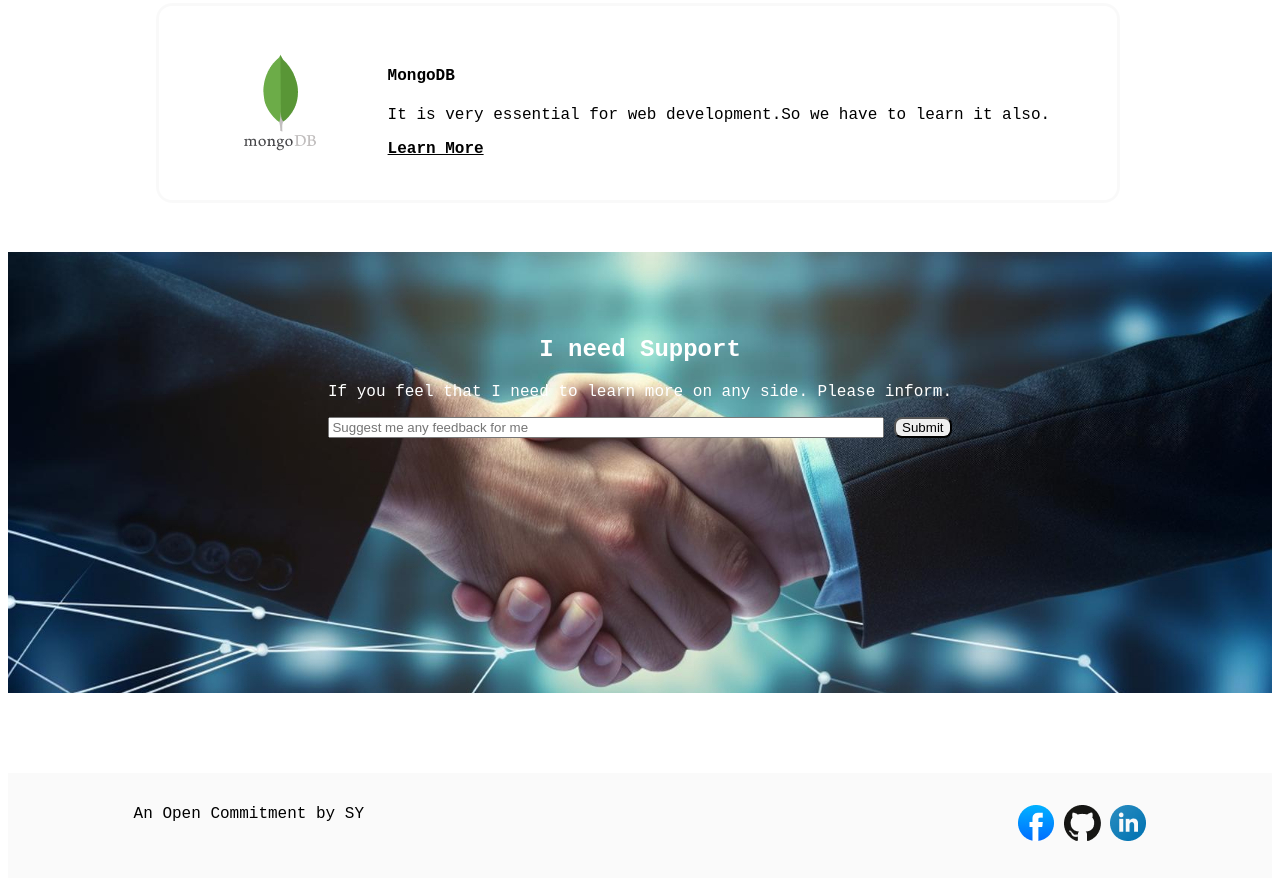
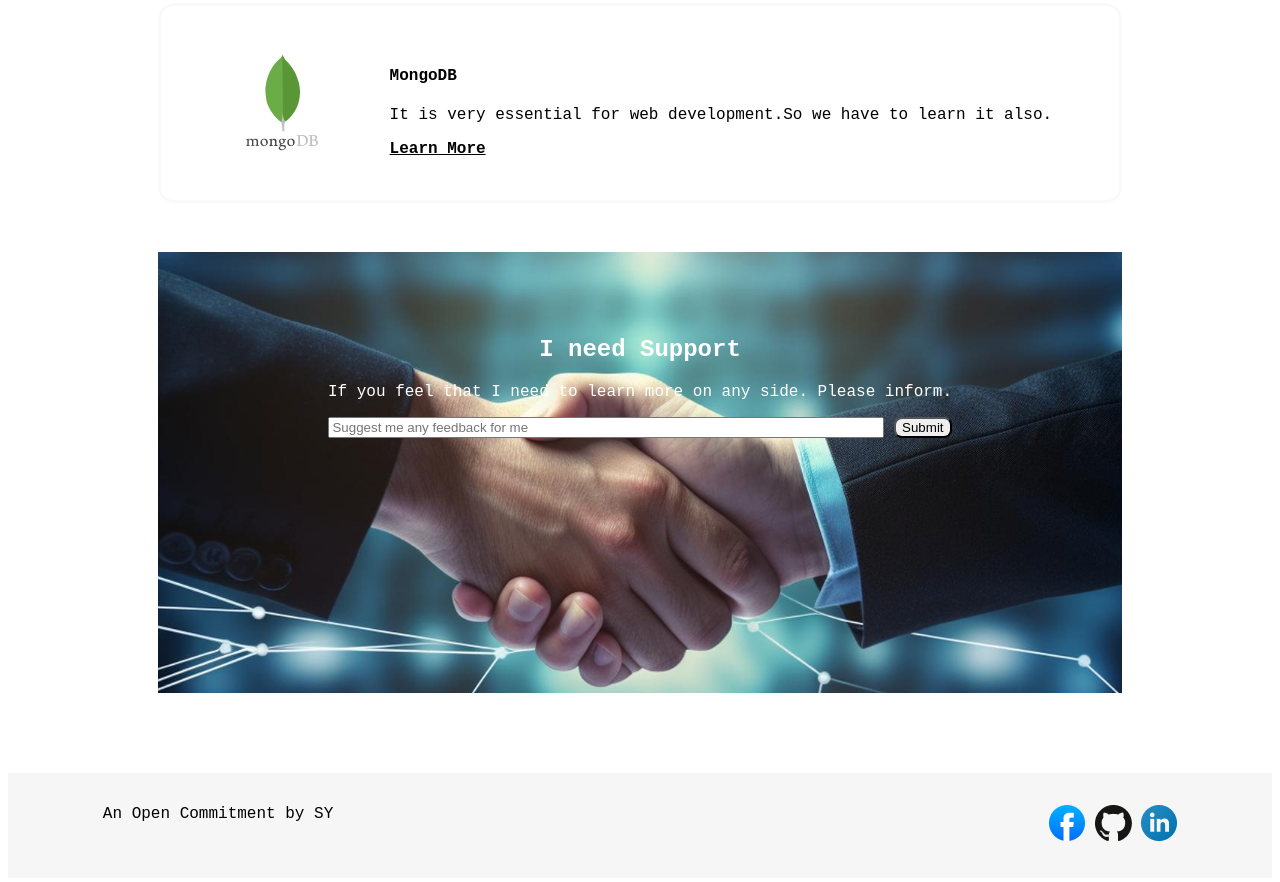
Before and after one commit to SultanaYeasmin/assignment-1, a plain HTML site: page index.html in a window 1280 px wide. Shown: the part 4199-5081 px from the top of the page. Drawn offline with Linux system fonts and the light colour scheme; a web font is replaced by a local one.

Commit message:
last sectio changedn

```diff
--- a/index.html
+++ b/index.html
@@ -26,7 +26,7 @@
             <p class="banner-description">From programming hero, I am learning Web development. For Web Development, i have to learn HTML, CSS,
                 Javascript, etc. Feel free to connect with me for any query about programming hero.
             </p>
-            <button class="banner-btn">Contact with me</button>
+            <button class="banner-btn" t>Contact with me</button>
         </div>
     </header>
 
@@ -147,32 +147,34 @@
                 </div>
             </div>
         </section>
+        <section>
+            <div class="last-details">
+                <h2>I need Support</h2>
+                <p>If you feel that I need to learn more on any side. Please inform.</p>
+                <form action="">
+                    <input style="width: 548px;" type="text" name="" id="" placeholder="Suggest me any feedback for me">
+                    <input style="border-radius: 8px;" type="submit" value="Submit">
+                </form>
+                </div>
+        </section>
 
     </main>
 
-    <footer>
-        <div class="footer-details">
-            <h2>I need Support</h2>
-            <p>If you feel that I need to learn more on any side. Please inform.</p>
-            <form action="">
-                <input style="width: 548px;" type="text" name="" id="" placeholder="Suggest me any feedback for me">
-                <input style="border-radius: 8px;" type="submit" value="Submit">
-            </form>
+    <footer class="footer-bg">
 
-        </div>
-        <div class="footer-bg">
+
             <div class="footer-icon">
                 <div>An Open Commitment by SY</div>
                 <div>
-                    <img src="assets/facebook.png" alt="">
-                    <img src="assets/github.png" alt="">
-                    <img src="assets/linkedin-icon 1.png" alt="">
+                    <a href="https://www.facebook.com/" target="_blank"><img src="assets/facebook.png" alt=""></a>
+                    <a href=" https://github.com/" target="_blank"> <img src="assets/github.png" alt=""></a>
+                    <a href="https://bd.linkedin.com/" target="_blank"><img src="assets/linkedin-icon 1.png" alt=""></a>
 
                 </div>
             </div>
 
 
-        </div>
+
 
 
 
--- a/style/style.css
+++ b/style/style.css
@@ -91,8 +91,8 @@ margin-right: auto;
 }
 
 main {
-    margin-left: 148px;
-    margin-right: 152px;
+    margin-left: 150px;
+    margin-right: 150px;
    }
 
 .section-intro {
@@ -182,16 +182,9 @@ height:47px;
 
 }
 
-footer {
-    margin-left: auto;
-    margin-right: auto;
-    /* max-width: 1140px; */
 
+.last-details {
 
-}
-
-.footer-details {
-    text-align: center;
     margin-top: 49px;
     margin-bottom: 80px;
     background-image: url(../assets/handshake.jpg);
@@ -199,23 +192,16 @@ footer {
     background-repeat: no-repeat;
     padding-top: 64px;
     padding-bottom: 64px;
+    text-align: center;
+    color: rgb(255, 255, 255);
     height: 313px;
-    color: rgb(255, 255, 255);
-
-
+    max-width:1140px;
+    margin-left: auto;
+    margin-right: auto;
 
 }
 
-.footer-icon {
-    display: flex;
-    justify-content: space-around;
-    padding-top: 32px;
-    padding-bottom: 32px;
-    max-width: 1140px;
-    gap:527px;
-    margin-left: auto;
-    margin-right: auto;
-}
+
 .section-3{
     margin-top:151px;
     }
@@ -240,8 +226,18 @@ footer {
   .video-radius{
     border-radius: 16px;
   }
-  .footer-bg{
-    background-color: rgba(245, 245, 245, 0.47);
-
+  footer{
+    background-color: rgba(245, 245, 245, 0.872);
 
   }
+  .footer-icon {
+    display: flex;
+    justify-content: space-around;
+    padding-top: 32px;
+    padding-bottom: 32px;
+    width: 1140px;
+    gap:650px;
+    margin-left: auto;
+    margin-right: auto;
+
+}
```
